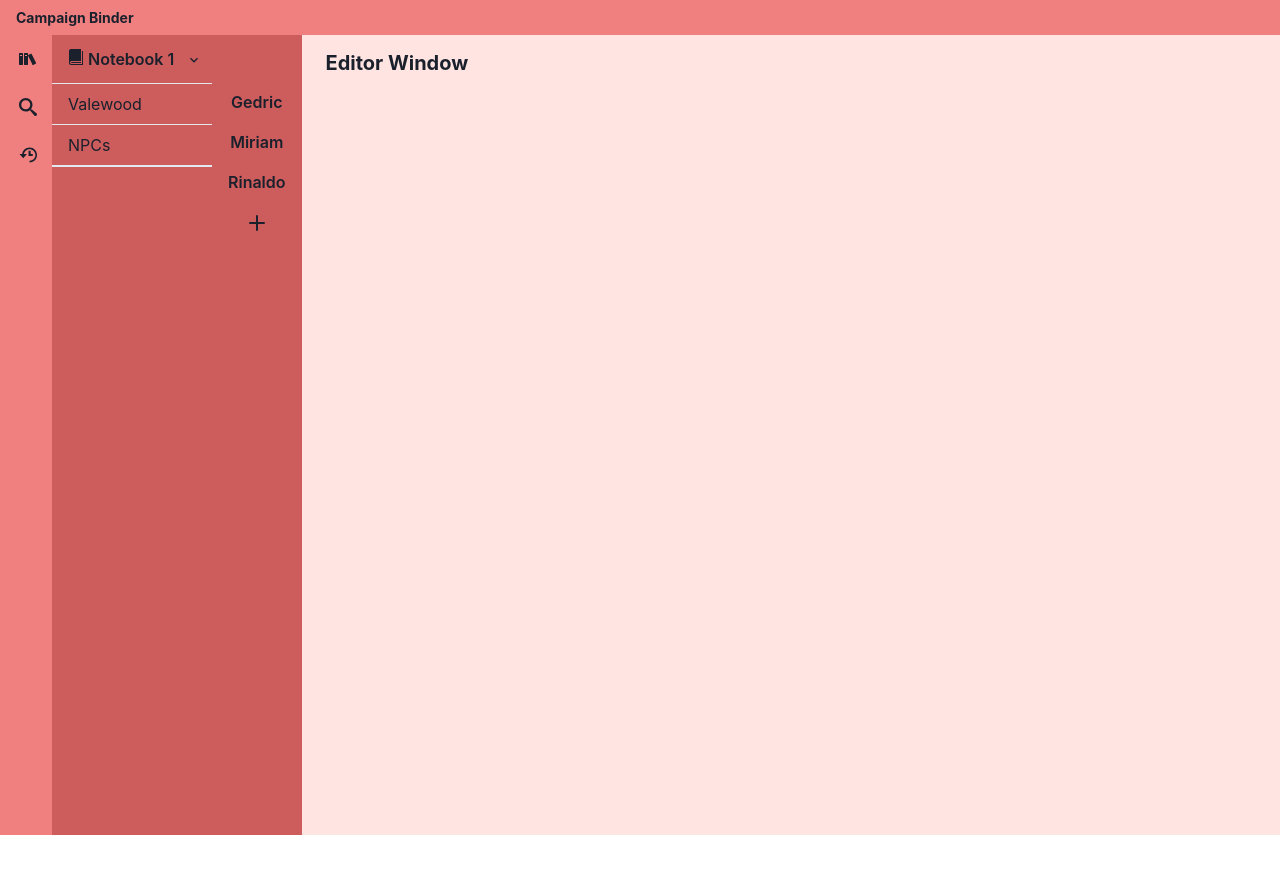
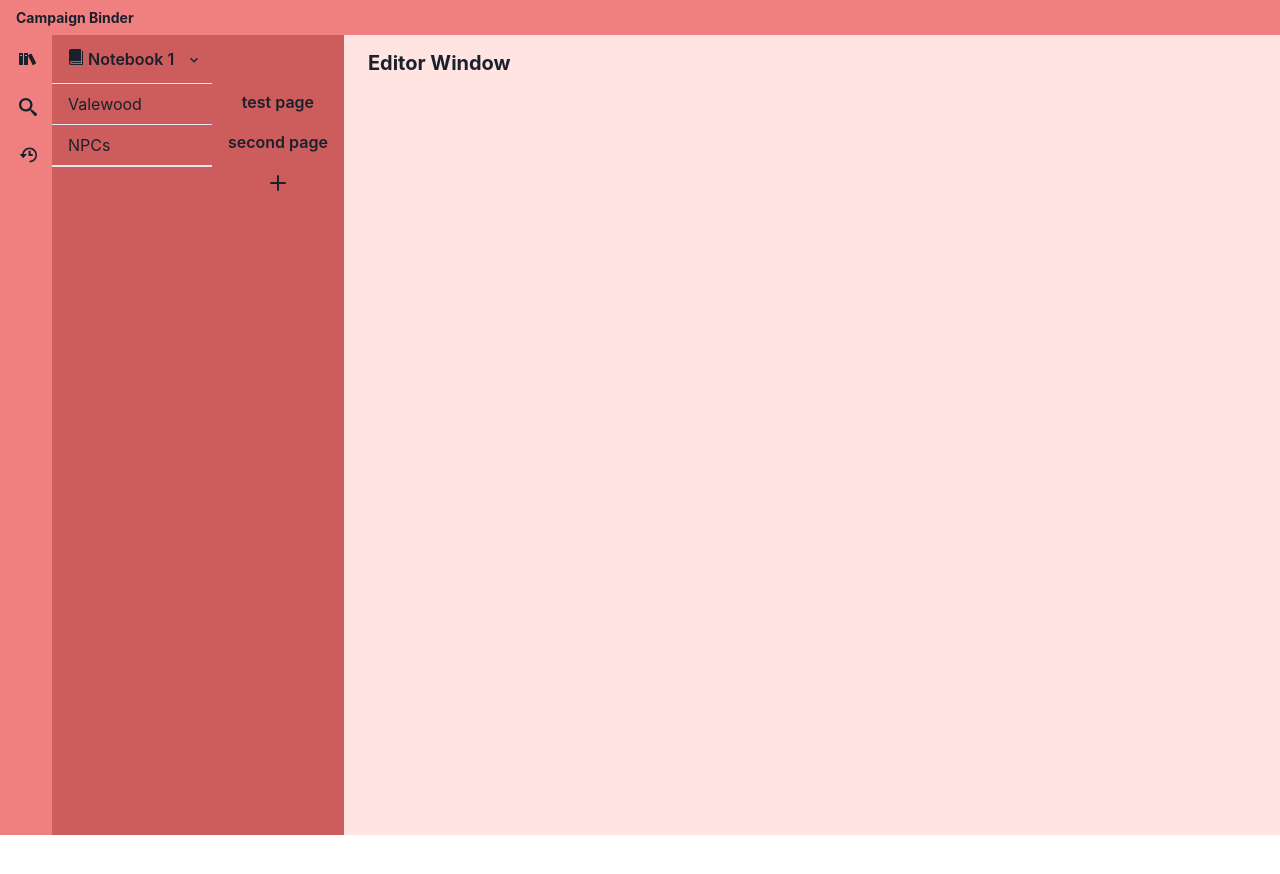
Before and after one commit to suzannecabral/campaign-binder, a React (Create React App) app: page / in a window 1280 px wide. Shown: the top 874 px of the page. Built offline with nearby package versions, Linux system fonts and the light colour scheme.

Commit message:
figuring out actions

```diff
--- a/src/actions/getNotes.js
+++ /dev/null
@@ -1,5 +0,0 @@
-import { notebook } from "../content/dummyNotebookSimple";
-
-const getNotes = () => {
-	return notebook;
-};
--- a/src/components/SidePanelPages.js
+++ b/src/components/SidePanelPages.js
@@ -13,16 +13,16 @@ import {
 } from "@chakra-ui/react";
 import { AddIcon, CheckIcon } from "@chakra-ui/icons";
 import * as types from "../constants/actionTypes";
-import { notebook } from "../content/dummyNotebookSimple";
 
 const SidePanelPages = (props) => {
 	const dispatch = useDispatch();
-	// const reduxNotebook = useSelector((state) => state.pagesReducer);
-	const reduxNotebook = notebook;
 	const initialPageName = "Untitled Page";
-	const pages = reduxNotebook.sections[0].tabs[0].pages;
 
-	const [displayPages, setDisplayPages] = useState(pages);
+	// const pages = reduxNotebook.sections[0].tabs[0].pages;
+	const storePages = useSelector((state) => state.pagesReducer.pages);
+	const initialPages = [...storePages];
+
+	const [displayPages, setDisplayPages] = useState(initialPages);
 	const [newPageName, setNewPageName] = useState(initialPageName);
 	const [isEditing, setIsEditing] = useState(false);
 	// const [globalPages, setGlobalPages] = useState(pages);
@@ -37,13 +37,6 @@ const SidePanelPages = (props) => {
 
 	// [?]	Should this be in a promise/async?
 	const addNewPage = () => {
-		// let updatedPages = [...displayPages];
-		// updatedPages.push({
-		// 	id: shortid.generate(),
-		// 	title: newPageName,
-		// 	content: "",
-		// });
-		// setDisplayPages(updatedPages);
 		let newPage = {
 			id: shortid.generate(),
 			title: newPageName,
--- /dev/null
+++ b/src/content/dummyNotebookTest.js
@@ -0,0 +1,17 @@
+const notebook = {
+	id: "i9hyswqXR",
+	title: "test notebook",
+	pages: [
+		{
+			id: "ihkV9K8W2Z",
+			title: "test page",
+			content: "test content goes here",
+		},
+		{
+			id: "vO7h3-j-wd",
+			title: "second page",
+			content: "second content goes here",
+		},
+	],
+};
+export default notebook;
--- a/src/reducers/pagesReducer.js
+++ b/src/reducers/pagesReducer.js
@@ -1,23 +1,19 @@
 import * as types from "../constants/actionTypes.js";
-import notebook from "../content/dummyNotebookSimple";
+import notebook from "../content/dummyNotebookTest";
 
 const initialState = notebook;
+
 export const pagesReducer = (currentState = initialState, action) => {
 	switch (action.type) {
 		case types.ADD_PAGE:
-			const updatedPages = { ...currentState.sections[0].tabs[0].pages };
-			console.log(updatedPages);
-			updatedPages.push(action.payload);
+			// return currentState;
+
 			return {
-				pages: updatedPages,
 				...currentState,
+				pages: [...currentState.pages, action.payload],
 			};
 		case types.GET_PAGES:
-			return {
-				currentState,
-				// ...state,
-				// pages: action.payload,
-			};
+			return currentState;
 		default:
 			return currentState;
 	}
```
